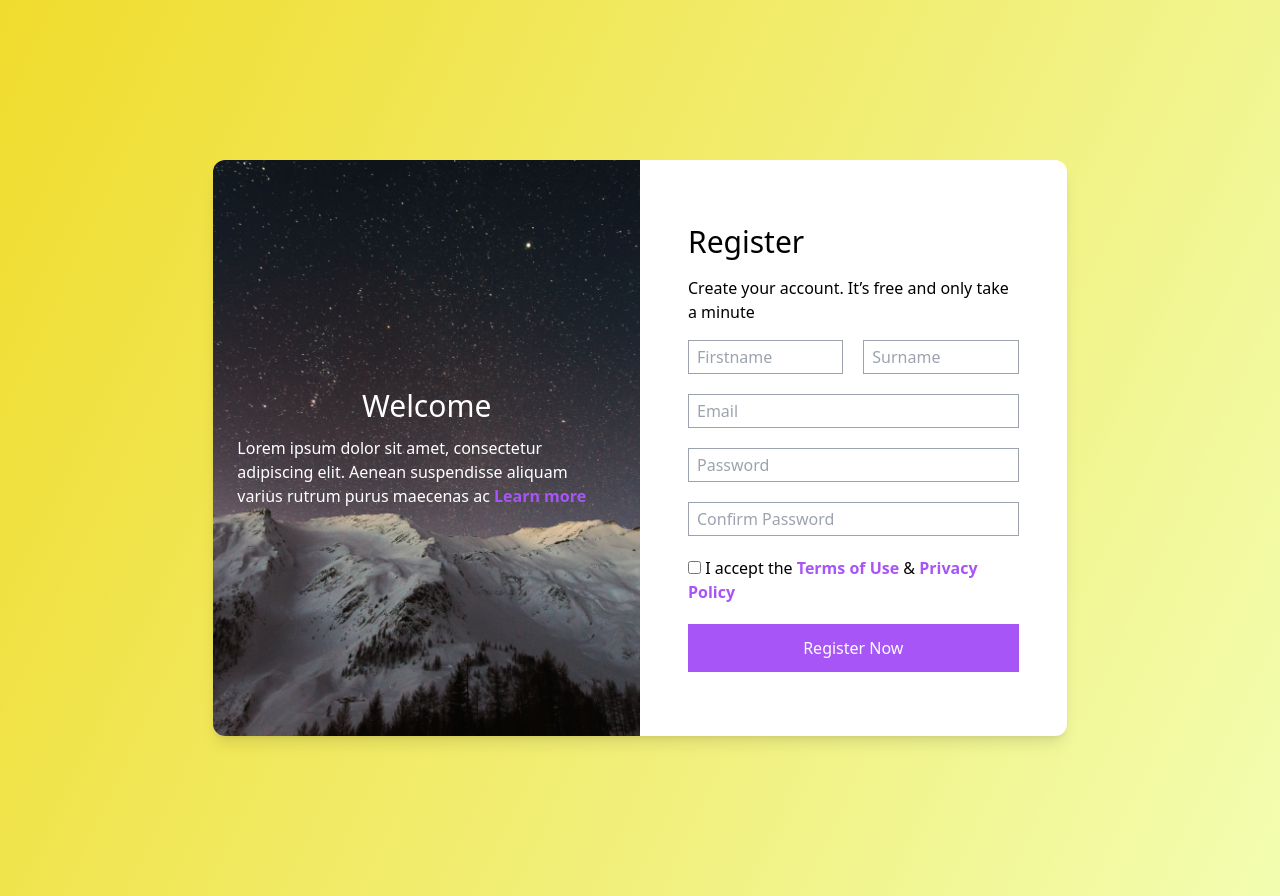
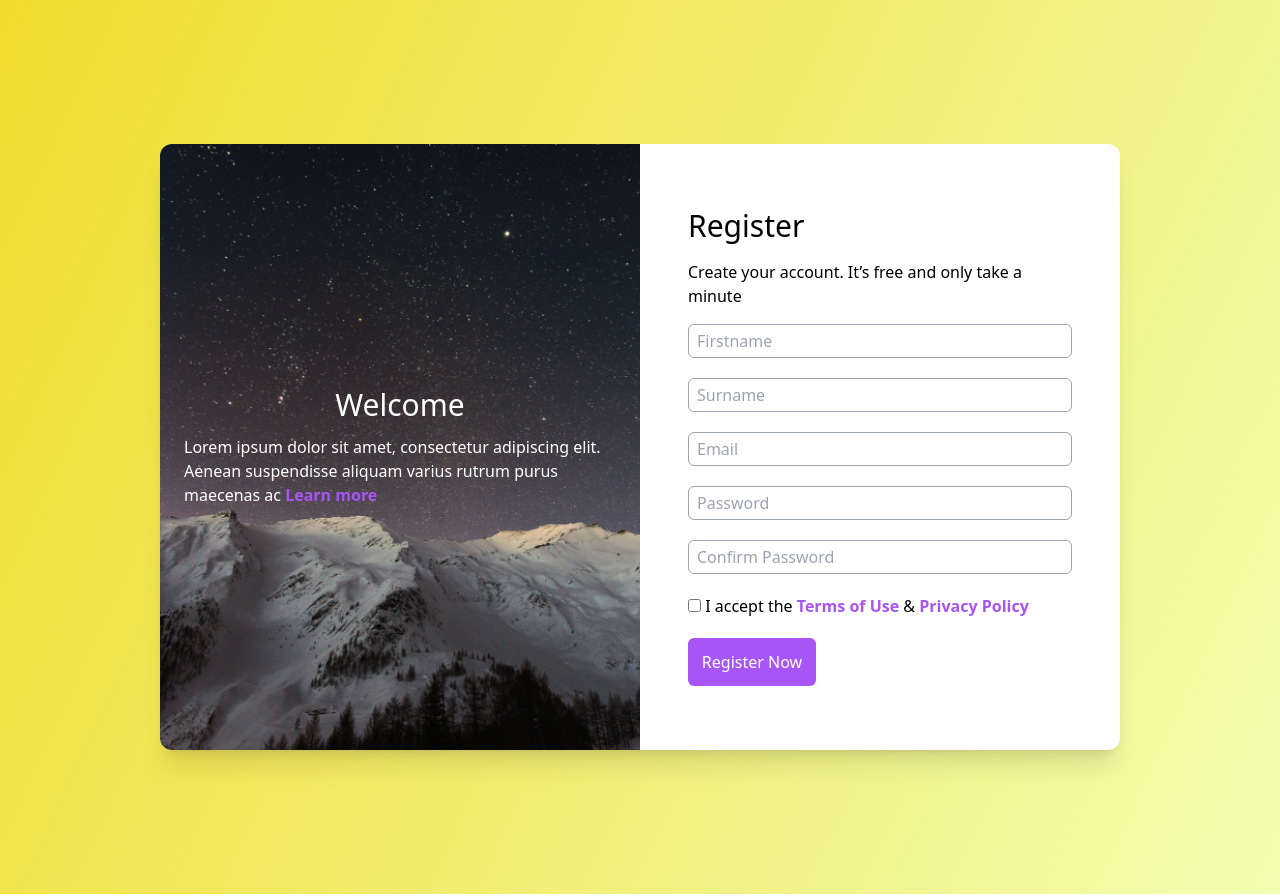
Before and after one commit to muqadasurooj17/rejistration-form, a website built with Vite: page index.html in a window 1280 px wide. Built offline with nearby package versions, Linux system fonts and the light colour scheme.

Commit message:
added more changes

```diff
--- a/index.html
+++ b/index.html
@@ -8,20 +8,27 @@
   </head>
   <body>
     <script type="module" src="/main.js"></script>
-
-    <div class="min-h-screen py-40" style="background-image: linear-gradient(115deg, #f0dc2d, #f2fdb0)">
+    <div class="min-h-screen py-36" style="background-image: linear-gradient(115deg, #f0dc2d, #f2fdb0)">
       <div class="container mx-auto">
-        <div class="flex flex-col
-        lg:flex-row w-10/12 lg:w-8/12
-        bg-white rounded-xl mx-auto shadow-lg
+        <div class="flex
+        flex-col
+        lg:flex-row
+        w-10/12 lg:w-9/12
+        bg-white rounded-xl
+        mx-auto
+        shadow-xl
          overflow-hidden">
-          <div class="w-full lg:w-1/2 flex flex-col
+          <div class="w-full lg:w-1/2 flex
+           flex-col
           items-center justify-center p-6 bg-no-repeat
-          bg-cover bg-center"
+          bg-cover
+          bg-center"
           style="background-image: url('./images/Register-Background.png');">
             <h1 class="text-white text-3xl mb-3">Welcome</h1>
             <div>
-              <p class="text-white">Lorem ipsum dolor sit amet, consectetur adipiscing elit. Aenean suspendisse aliquam varius rutrum purus maecenas ac <a href="#" class="text-purple-500 font-semibold">Learn more</a></p>
+              <p class="text-white">Lorem ipsum dolor sit amet, consectetur
+                 adipiscing elit. Aenean suspendisse aliquam varius rutrum purus maecenas ac
+                  <a href="#" class="text-purple-500 font-semibold cursor-pointer">Learn more</a></p>
             </div>
           </div>
           <div class="w-full lg:w-1/2 py-16 px-12">
@@ -30,27 +37,29 @@
               Create your account. It’s free and only take a minute
             </p>
             <form action="#">
-              <div class="grid grid-cols-2 gap-5">
-                <input type="text" placeholder="Firstname" class="border border-gray-400 py-1 px-2">
-                <input type="text" placeholder="Surname" class="border border-gray-400 py-1 px-2">
+              <div class="grid gap-5">
+                <input type="text" placeholder="Firstname" class="border  rounded-md border-gray-400 py-1 px-2">
+                <input type="text" placeholder="Surname" class="border inset-1 rounded-md border-gray-400 py-1 px-2">
               </div>
               <div class="mt-5">
-                <input type="text" placeholder="Email" class="border border-gray-400 py-1 px-2 w-full">
+                <input type="text" placeholder="Email" class="border rounded-md border-gray-400 py-1 px-2 w-full">
               </div>
               <div class="mt-5">
-                <input type="password" placeholder="Password" class="border border-gray-400 py-1 px-2 w-full">
+                <input type="password" placeholder="Password" class="border  rounded-md border-gray-400 py-1 px-2 w-full">
               </div>
               <div class="mt-5">
-                <input type="password" placeholder="Confirm Password" class="border border-gray-400 py-1 px-2 w-full">
+                <input type="password" placeholder="Confirm Password" class="border  ring-inset rounded-md border-gray-400 py-1 px-2 w-full">
               </div>
               <div class="mt-5">
                 <input type="checkbox" class="border border-gray-400">
                 <span>
-                  I accept the <a href="#" class="text-purple-500 font-semibold">Terms of Use</a> &  <a href="#" class="text-purple-500 font-semibold">Privacy Policy</a>
+                  I accept the <a href="#" class="text-purple-500 font-semibold">Terms of Use</a> &
+                  <a href="#" class="text-purple-500 font-semibold">Privacy Policy</a>
                 </span>
               </div>
               <div class="mt-5">
-                <button class="w-full bg-purple-500 py-3 text-center text-white">Register Now</button>
+                <button class="w-32 justify-center mx-auto bg-purple-500 py-3  rounded-md
+                 text-center item-center text-white">Register Now</button>
               </div>
             </form>
           </div>
```
